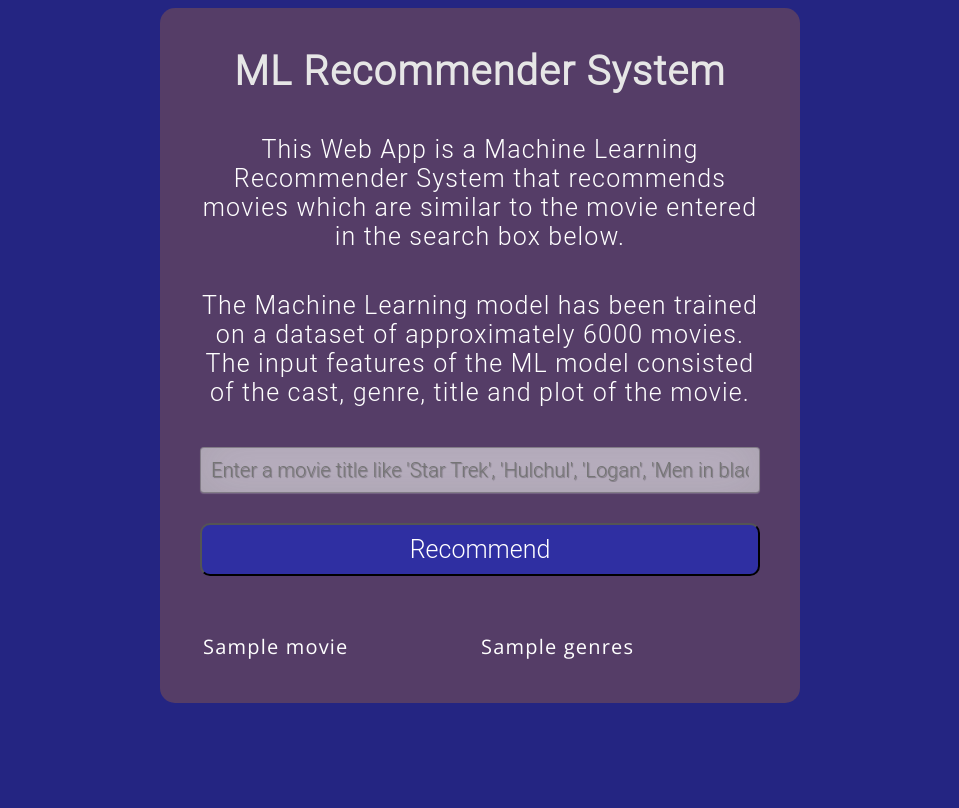
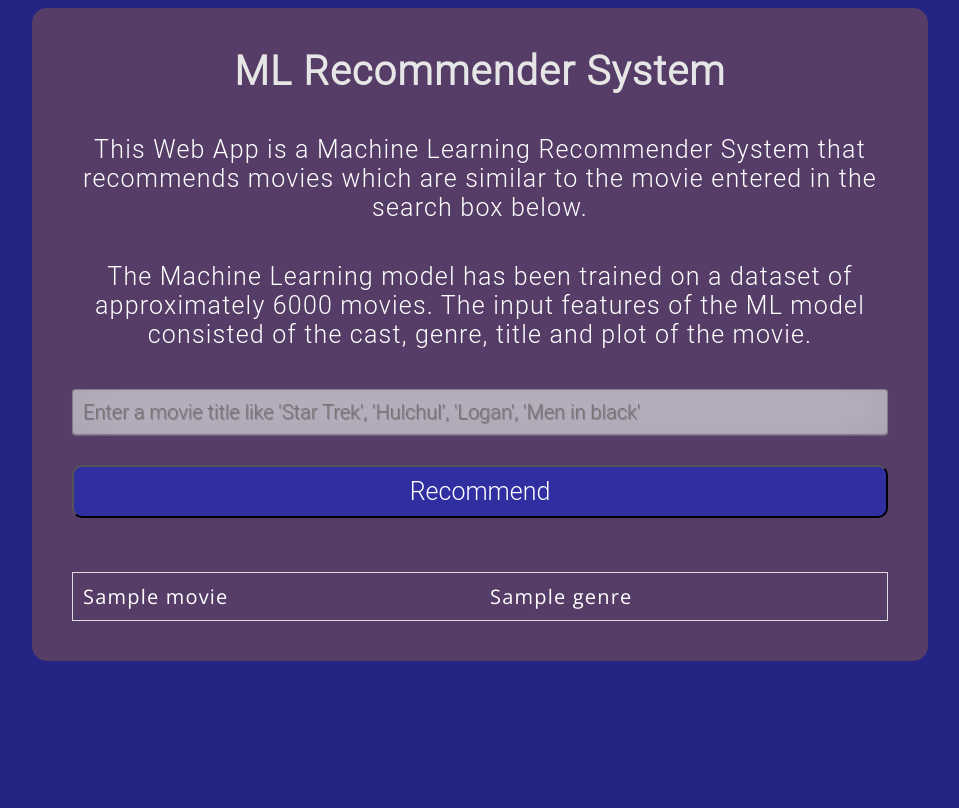
Before and after one commit to jalpa015/ml-webApp-integration, a Flask app: template templates/index.html in a window 1280 px wide. Shown: the whole page, without its empty margins (168-1127 px from the left). Run offline with Flask 2, Linux system fonts and the light colour scheme; the template is opened without the code that fills it: most values are stand-ins (such as "Sample title", 1, 10 or a date in 2020); some libraries are stand-ins or nearby versions.

Commit message:
Updated Genre display and CSS

```diff
--- a/app.py
+++ b/app.py
@@ -3,6 +3,8 @@
 from flask_cors import CORS
 import recommendation
 import sys
+# from werkzeug.contrib.atom import AtomFeed
+# from urllib.parse import urljoin
 
 app = Flask(__name__)
 CORS(app)
--- a/recommendation.py
+++ b/recommendation.py
@@ -1,3 +1,4 @@
+import ast
 import pandas as pd
 import scipy.sparse as sp
 from sklearn.feature_extraction.text import CountVectorizer, TfidfVectorizer
@@ -7,6 +8,7 @@
 def get_data():
     movie_data = pd.read_csv("data/movie_data.csv")
     movie_data["original_title"] = movie_data["original_title"].str.lower()
+    movie_data["genres"] = movie_data.genres.apply(lambda s: list(ast.literal_eval(s)))
     return movie_data
 
 
--- a/static/styles.css
+++ b/static/styles.css
@@ -68,7 +68,7 @@
 	padding: 40px;
 	background: #553D67;
 	height: fit-content;
-	width: 50%;
+	width: 70%;
 	border-radius: 15px;
 }
 
@@ -111,3 +111,29 @@
 	color: white;
 	font-family: "Roboto Light";
 }
+
+tr:nth-child(even) {
+	background-color: #f2f2f221;
+}
+
+tr:hover {
+	background-color: rgba(221, 221, 221, 0.266);
+}
+
+td,
+th {
+	padding: 10px;
+}
+
+table {
+	border-collapse: collapse;
+}
+
+tr,
+th {
+	border-right: 1px solid rgb(221, 221, 221);
+	border-left: 1px solid rgb(221, 221, 221);
+	border-top: 1px solid rgb(221, 221, 221);
+	border-bottom: 1px solid rgb(221, 221, 221);
+	padding: 10px;
+}
--- a/templates/index.html
+++ b/templates/index.html
@@ -70,7 +70,7 @@
 				{% for movie in recommended_movie %}
 				<tr>
 					<td class="float-left">{{ movie.Name }}</td>
-					<td class="float-right">{{ movie.Genres }}</td>
+					<td class="float-right">{{ movie.Genres|join(', ') }}</td>
 				</tr>
 				{% endfor %}
 			</table>
```
Also changed, not shown: main.py (deleted, +0 -14 lines).
